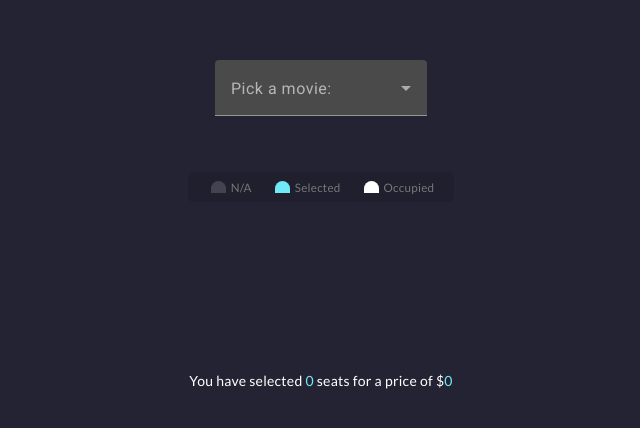
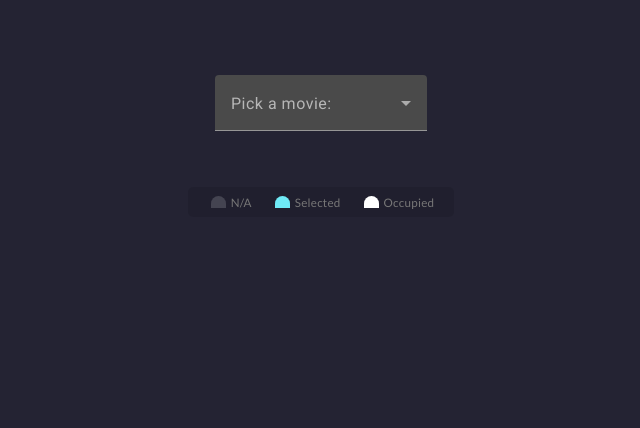
Before and after one commit to heshanu/MovieApp, an Angular app: page /booking in a window 1280 px wide. Shown: the part 190-618 px from the top of the page, without its empty margins (319-959 px from the left). Built offline with nearby package versions, Linux system fonts and the light colour scheme.

Commit message:
completed

```diff
--- a/src/app/module/seatbooking/seatbooking.component.html
+++ b/src/app/module/seatbooking/seatbooking.component.html
@@ -175,8 +175,8 @@
 
     </div>
 
-    <p class="text">
-        You have selected <span id="count">0</span> seats for a price of $<span id="total">0</span>
+    <p class="text" *ngFor="let b of bookedSeatNoList">
+        You have selected <span id="count" >{{b.rowName}}-{{b.seatNo}}</span> seats for a price of $<span  id="total">{{b.seatNo*200}}</span>
     </p>
 
     <script>
--- a/src/app/module/seatbooking/seatbooking.component.ts
+++ b/src/app/module/seatbooking/seatbooking.component.ts
@@ -41,6 +41,7 @@ export class SeatbookingComponent {
     const isDataExists = this.bookedSeatNoList.find((seatObj: any) => { return seatObj.rowName === rowName && seatObj.seatNo === seatNo });
     if (isDataExists == undefined) {
       this.bookedSeatNoList.push({ rowName: rowName, seatNo: seatNo });
+      console.log(``,this.bookedSeatNoList);
     } else {
       this.bookedSeatNoList = this.bookedSeatNoList.filter((seatObj: any) => { return seatObj.rowName !== rowName && seatObj.seatNo !== seatNo });
     }
@@ -56,4 +57,6 @@ export class SeatbookingComponent {
     return true;
   }
 
+
+
 }
```
